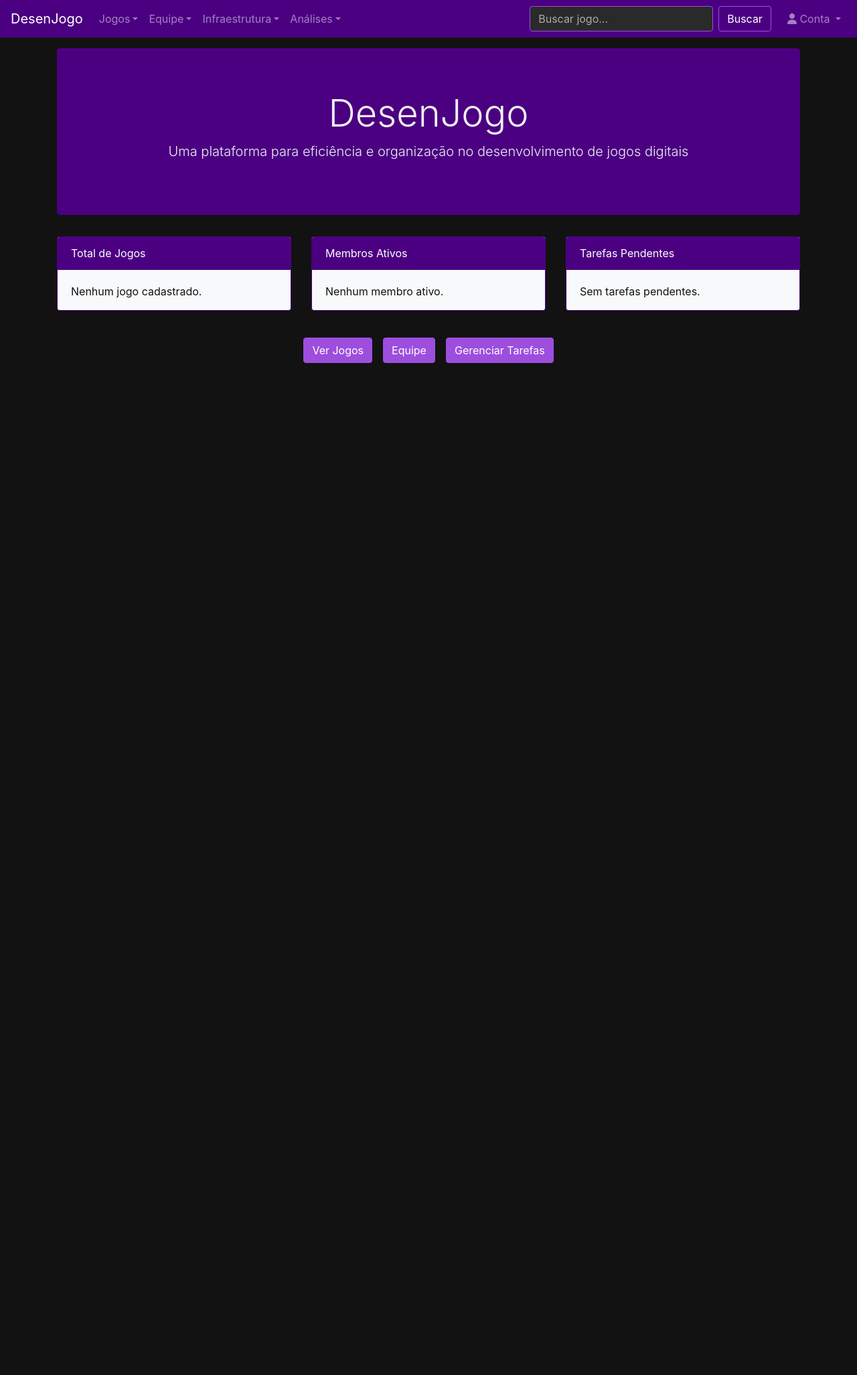
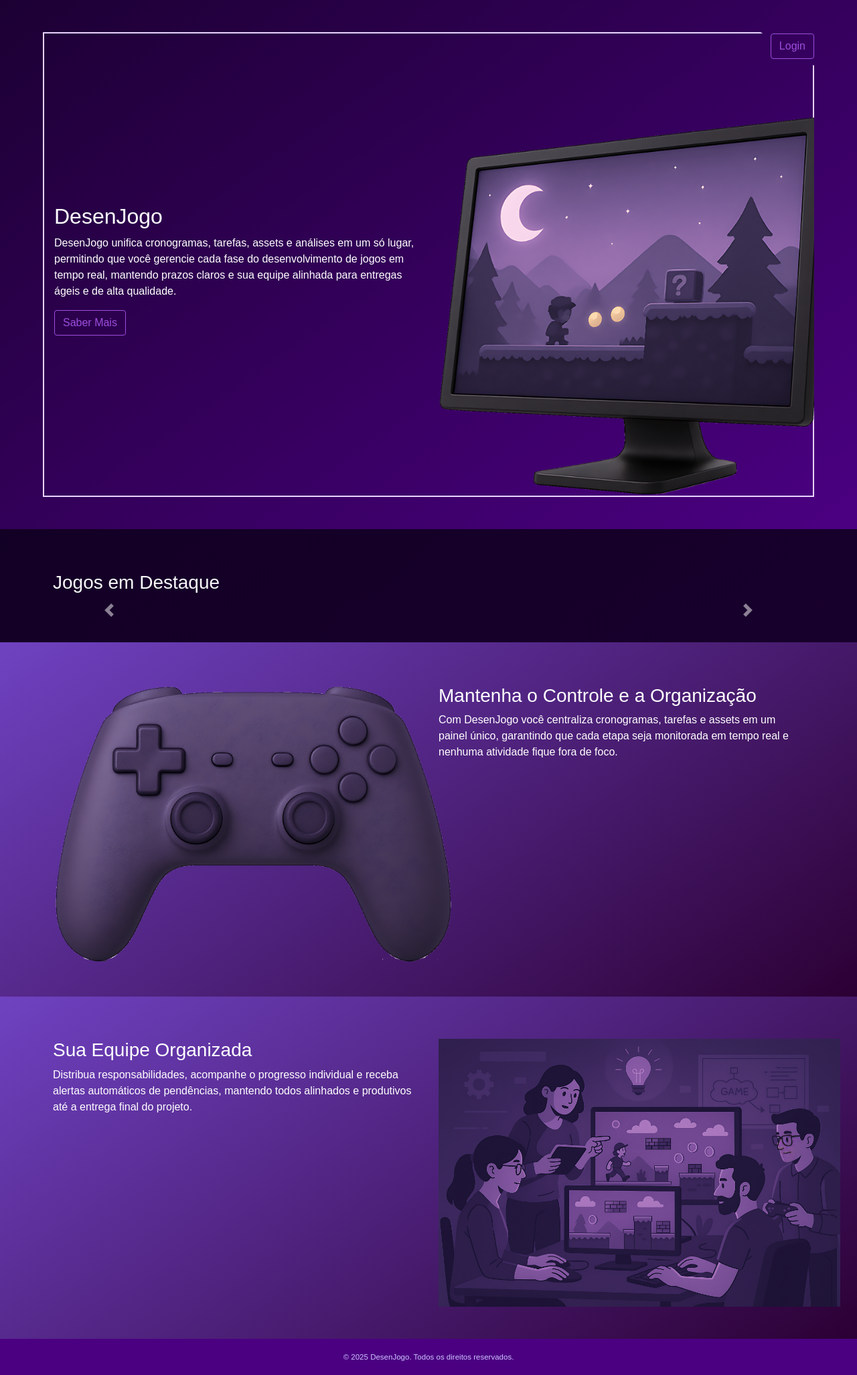
Before and after one commit to Jhonathan324/DesenJogo, a Django app: page / in a window 1280 px wide. Shown: the whole page at 67% size. Before the commit the page ends 542 px from the top, so only its background shows below. Run offline with Django 5.2, Linux system fonts and the light colour scheme; data that the repository does not hold is empty; some libraries are stand-ins or nearby versions.

Commit message:
Criação e melhoria da index de apresentação

```diff
--- /dev/null
+++ b/app/static/style/styleIndex.css
@@ -0,0 +1,157 @@
+/* styleIndex.css */
+
+body {
+    margin: 0;
+    padding: 0;
+    background: linear-gradient(145deg, #100020, #1c0033);
+    color: #cfc4ff;
+    font-family: 'Orbitron', sans-serif;
+    min-height: 100vh;
+}
+
+.botao-login {
+    position: absolute;
+    top: 50px;
+    right: 5vw;
+    z-index: 10;
+  }
+
+
+nav .btn {
+    pointer-events: all;
+}
+
+.dropdown-menu {
+    background-color: #2c2c2c;
+}
+
+.dropdown-item {
+    color: #ccc;
+}
+
+.dropdown-item:hover {
+    background-color: #6f42c1;
+    color: white;
+}
+
+.container {
+    width: 95vw;
+    max-width: 95vw;
+    padding-top: 15px;
+    padding-inline: 15px;
+    position: relative;
+}
+
+section:first-of-type .container {
+    z-index: 0;
+    border: 2px solid #e9d3ff;
+    clip-path: polygon(
+        0 0,
+        calc(100% - 80px) 0,
+        100% 50px,
+        100% 100%,
+        0 100%
+);
+
+}
+
+.container .lado {
+    text-align: right;
+}
+
+section:first-of-type .container .col-md-6 img {
+    max-width: 600px;
+    height: auto;
+    margin-top: 20%;
+}
+
+.container .col-md-6 img {
+    max-width: 600px;
+    height: auto;
+}
+
+.jumbotron {
+    background-color: #5a189a;
+    color: white;
+    padding: 2rem 1rem;
+    border-radius: 0.3rem;
+    text-align: center;
+}
+
+.card {
+    background-color: #1e1e2f;
+    border-color: #6f42c1;
+    color: white;
+}
+
+.card-header {
+    background-color: #6f42c1;
+    color: white;
+}
+
+.card-body {
+    color: white;
+}
+
+.btn-primary {
+    background-color: #6f42c1;
+    border-color: #6f42c1;
+}
+
+.btn-success {
+    background-color: #5a189a;
+    border-color: #5a189a;
+}
+
+.btn-warning {
+    background-color: #9d4edd;
+    border-color: #9d4edd;
+    color: #fff;
+}
+
+.btn-outline-success {
+    color: #9d4edd;
+    border-color: #9d4edd;
+}
+
+.btn-outline-success:hover {
+    background-color: #9d4edd;
+    color: #fff;
+}
+
+table thead {
+    background-color: #6f42c1;
+    color: white;
+}
+
+table tbody tr {
+    background-color: #1a1a1a;
+    color: #ddd;
+}
+
+table th:last-child,
+table td:last-child {
+    width: 10rem;
+    max-width: 10rem;
+    white-space: nowrap;
+}
+
+.form-control {
+    background-color: #2a2a2a;
+    color: #fff;
+    border-color: #6f42c1;
+}
+
+.form-control::placeholder {
+    color: #aaa;
+}
+
+footer {
+    background-color: #4b0082;
+    color: #cfc4ff;
+    padding: 1rem;
+    text-align: center;
+    bottom: 0;
+    width: 100%;
+    font-size: 0.9rem;
+}
--- a/app/templates/base.html
+++ b/app/templates/base.html
@@ -12,7 +12,7 @@
 <body>
     <!-- Navbar padrão -->
     <nav class="navbar navbar-expand-lg navbar-dark bg-dark fixed-top">
-        <a class="navbar-brand" href="/">DesenJogo</a>
+        <a class="navbar-brand" href="/geral/">DesenJogo</a>
         <button class="navbar-toggler" type="button" data-toggle="collapse" data-target="#navbarNav">
             <span class="navbar-toggler-icon"></span>
         </button>
--- a/app/templates/index.html
+++ b/app/templates/index.html
@@ -1,53 +1,97 @@
-{% extends 'base.html' %}
+{% load static %}
+<!DOCTYPE html>
+<html lang="pt-BR">
+<head>
+  <meta charset="UTF-8" />
+  <meta name="viewport" content="width=device-width, initial-scale=1" />
+  <title>DesenJogo</title>
+  <link rel="stylesheet" href="https://maxcdn.bootstrapcdn.com/bootstrap/4.5.2/css/bootstrap.min.css" />
+  <link rel="stylesheet" href="{% static 'style/styleIndex.css' %}" />
+  <link rel="icon" href="{% static 'images/icon.png' %}" type="image/png">
+</head>
+<body class="bg-dark text-light">
 
-{% block content %}
-<div class="container mt-5 pt-4">
-    <div class="jumbotron text-center">
-        <h1 class="display-4">DesenJogo</h1>
-        <p class="lead">Uma plataforma para eficiência e organização no desenvolvimento de jogos digitais</p>
+  <!-- Botão de Login no canto direito -->
+  <nav class="botao-login">
+    <a href="/geral/" class="btn btn-outline-success">Login</a>
+  </nav>
+
+  <section class="py-5" style="background: linear-gradient(145deg, #1c0033, #4b0082);">
+    <div class="container" style="width:90vw;">
+
+      <div class="row align-items-center">
+        <div class="col-md-6 text-white">
+          <h2>DesenJogo</h2>
+          <p>
+            DesenJogo unifica cronogramas, tarefas, assets e análises em um só lugar, permitindo que você gerencie cada fase do desenvolvimento de jogos em tempo real, mantendo prazos claros e sua equipe alinhada para entregas ágeis e de alta qualidade.
+          </p>
+          <a href="#sobre" class="btn btn-outline-success">Saber Mais</a>
+        </div>
+        <div class="col-md-6 lado">
+          <img src="{% static 'images/tela.png' %}" class="img-fluid rounded" alt="Game Preview">
+        </div>
+      </div>
     </div>
-    <div class="row mt-4">
-        <div class="col-md-4">
-            <div class="card bg-light mb-3">
-                <div class="card-header">Total de Jogos</div>
-                <div class="card-body">
-                    {% for jogo in jogos %}
-                        <p> ° {{ jogo.titulo }}</p>
-                    {% empty %}
-                        <p>Nenhum jogo cadastrado.</p>
-                    {% endfor %}
-                </div>
-            </div>
+  </section>
+
+  <!-- CARROSSEL DE CARDS -->
+  <section class="py-5">
+    <div class="container" style="width:90vw;">
+      <h3 class="mb-4">Jogos em Destaque</h3>
+      <div id="cardCarousel" class="carousel slide" data-ride="carousel" data-interval="3000">
+        <div class="carousel-inner">
+          {% comment %} Carrossel de cards aqui {% endcomment %}
         </div>
-        <div class="col-md-4">
-            <div class="card bg-light mb-3">
-                <div class="card-header">Membros Ativos</div>
-                <div class="card-body">
-                    {% for membro in membros %}
-                        <p> ° {{ membro.nome }}</p>
-                    {% empty %}
-                        <p>Nenhum membro ativo.</p>
-                    {% endfor %}
-                </div>
-            </div>
+        <a class="carousel-control-prev" href="#cardCarousel" role="button" data-slide="prev">
+          <span class="carousel-control-prev-icon"></span>
+        </a>
+        <a class="carousel-control-next" href="#cardCarousel" role="button" data-slide="next">
+          <span class="carousel-control-next-icon"></span>
+        </a>
+      </div>
+    </div>
+  </section>
+
+  <!-- SEÇÕES INFORMATIVAS -->
+  <section id="sobre" class="d-flex align-items-center py-5" style="background: linear-gradient(145deg, #6f42c1, #2c0034);">
+    <div class="container" style="width:90vw;">
+      <div class="row">
+        <div class="col-md-6">
+          <img src="{% static 'images/controle.png' %}" alt="Gamepad" class="img-fluid">
         </div>
-        <div class="col-md-4">
-            <div class="card bg-light mb-3">
-                <div class="card-header">Tarefas Pendentes</div>
-                <div class="card-body">
-                    {% for tarefa in tarefas %}
-                        <p> ° {{ tarefa.descricao }}</p>
-                    {% empty %}
-                        <p>Sem tarefas pendentes.</p>
-                    {% endfor %}
-                </div>
-            </div>
+        <div class="col-md-6 text-white">
+          <h3>Mantenha o Controle e a Organização</h3>
+          <p>
+            Com DesenJogo você centraliza cronogramas, tarefas e assets em um painel único, garantindo que cada etapa seja monitorada em tempo real e nenhuma atividade fique fora de foco.
+          </p>
         </div>
+      </div>
     </div>
-    <div class="d-flex justify-content-center mt-4">
-        <a href="/jogos/" class="btn btn-primary mx-2">Ver Jogos</a>
-        <a href="/membros/" class="btn btn-success mx-2">Equipe</a>
-        <a href="/tarefas/" class="btn btn-warning mx-2">Gerenciar Tarefas</a>
+  </section>
+
+  <section class="d-flex align-items-center py-5" style="background: linear-gradient(145deg, #6f42c1, #2c0034);">
+    <div class="container" style="width:90vw;">
+      <div class="row">
+        <div class="col-md-6 text-white">
+          <h3>Sua Equipe Organizada</h3>
+          <p>
+            Distribua responsabilidades, acompanhe o progresso individual e receba alertas automáticos de pendências, mantendo todos alinhados e produtivos até a entrega final do projeto.
+          </p>
+        </div>
+        <div class="col-md-6 lado">
+          <img src="{% static 'images/equipe.png' %}" alt="Equipe" class="img-fluid">
+        </div>
+      </div>
     </div>
-</div>
-{% endblock %}
+  </section>
+
+  <!-- RODAPÉ -->
+  <footer class="py-3 text-center" style="background: #4b0082;">
+    <small>&copy; 2025 DesenJogo. Todos os direitos reservados.</small>
+  </footer>
+
+  <script src="https://code.jquery.com/jquery-3.5.1.slim.min.js"></script>
+  <script src="https://cdn.jsdelivr.net/npm/@popperjs/core@2.9.1/dist/umd/popper.min.js"></script>
+  <script src="https://maxcdn.bootstrapcdn.com/bootstrap/4.5.2/js/bootstrap.min.js"></script>
+</body>
+</html>
--- a/app/views.py
+++ b/app/views.py
@@ -6,10 +6,15 @@ from .models import *
 
 class IndexView(View):
     def get(self, request, *args, **kwargs):
+        return render(request, 'index.html')
+
+
+class GeralView(View):
+    def get(self, request, *args, **kwargs):
         jogos = Jogo.objects.all()
         membros = MembroEquipe.objects.all()
         tarefas = Tarefa.objects.all()
-        return render(request, 'index.html', {'jogos': jogos,'membros': membros,'tarefas': tarefas})
+        return render(request, 'geral.html', {'jogos': jogos,'membros': membros,'tarefas': tarefas})
 
 
 # Jogo e Relacionados
--- a/config/urls.py
+++ b/config/urls.py
@@ -7,6 +7,7 @@ from django.conf.urls.static import static
 urlpatterns = [
     path('admin/', admin.site.urls),
     path('', IndexView.as_view(), name='index'),
+    path('geral/', GeralView.as_view(), name='geral'),
 
     # Jogo e Relacionados
     path('jogos/', JogosView.as_view(), name='jogos'),
--- /dev/null
+++ b/media/cenarios/bola.txt
@@ -0,0 +1 @@
+Exemplo
```
Also changed, not shown: app/templates/geral.html (added, +53 -0 lines), app/static/images/controle.png (added), app/static/images/equipe.png (added), app/static/images/tela.png (added), 1 other file.
